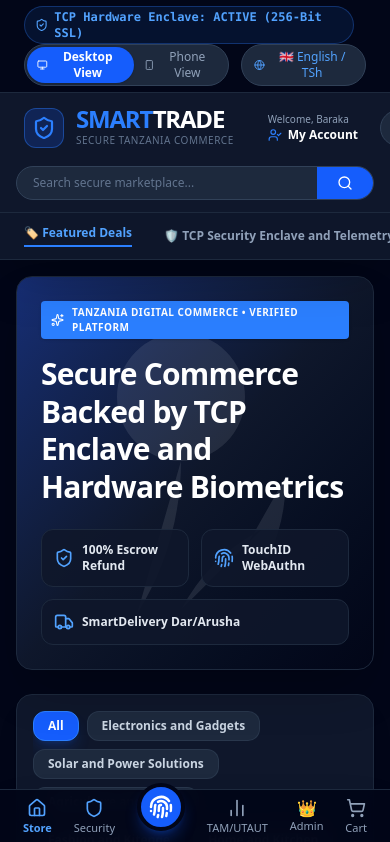
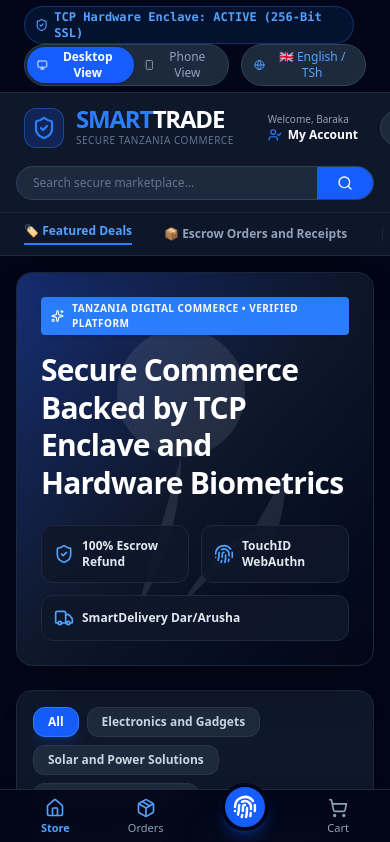
Before and after one commit to babe-li/smart-africa-, a React (Vite) app: page / in a window 390 px wide. Shown: the top 842 px of the page. Built offline with nearby package versions, Linux system fonts and the light colour scheme.

Commit message:
refactor: move security and trust modules to admin portal
Consolidate the TCP Security Hub and TAM/UTAUT dashboard into the Admin Portal to declutter the main navigation. Also, update biometric log status to 'WARNED' and fix a typo in the Swahili translation.

```diff
--- a/src/App.tsx
+++ b/src/App.tsx
@@ -6,8 +6,6 @@
 import { Header } from './components/Header';
 import { MobileBottomNav } from './components/MobileBottomNav';
 import { StorefrontView } from './components/StorefrontView';
-import { TcpSecurityHub } from './components/TcpSecurityHub';
-import { TamUtautDashboard } from './components/TamUtautDashboard';
 import { OrdersView } from './components/OrdersView';
 import { AdminPortalView } from './components/AdminPortalView';
 import { ProductModal } from './components/ProductModal';
@@ -18,7 +16,7 @@
 import { Smartphone, Monitor } from 'lucide-react';
 
 const MainApplication: React.FC = () => {
-  const { deviceViewMode, setDeviceViewMode, swahiliMode, logUserMovement } = useAuth();
+  const { user, deviceViewMode, setDeviceViewMode, swahiliMode, logUserMovement } = useAuth();
   const { addToCart } = useCart();
 
   const [products, setProducts] = useState<Product[]>(() => {
@@ -49,7 +47,16 @@
     logUserMovement('ADD_PRODUCT', `Listed new product: ${newProduct.name} (TSh ${newProduct.priceTzs.toLocaleString()})`);
   };
 
+  React.useEffect(() => {
+    if (activeTab === 'admin_portal' && user?.role !== 'admin') {
+      setActiveTab('store');
+    }
+  }, [activeTab, user]);
+
   const handleTabChange = (newTab: string) => {
+    if (newTab === 'admin_portal' && user?.role !== 'admin') {
+      return;
+    }
     setActiveTab(newTab);
     logUserMovement('PAGE_VIEW', `Navigated to section tab: ${newTab.toUpperCase()}`);
   };
@@ -125,8 +132,6 @@
                   }}
                 />
               )}
-              {activeTab === 'tcp_security' && <TcpSecurityHub />}
-              {activeTab === 'tam_analyzer' && <TamUtautDashboard />}
               {activeTab === 'orders' && <OrdersView />}
               {activeTab === 'admin_portal' && (
                 <AdminPortalView
@@ -156,8 +161,6 @@
                 }}
               />
             )}
-            {activeTab === 'tcp_security' && <TcpSecurityHub />}
-            {activeTab === 'tam_analyzer' && <TamUtautDashboard />}
             {activeTab === 'orders' && <OrdersView />}
             {activeTab === 'admin_portal' && (
               <AdminPortalView
--- a/src/components/AdminPortalView.tsx
+++ b/src/components/AdminPortalView.tsx
@@ -1,6 +1,8 @@
 import React, { useState } from 'react';
 import { useAuth } from '../context/AuthContext';
 import { useCart } from '../context/CartContext';
+import { TcpSecurityHub } from './TcpSecurityHub';
+import { TamUtautDashboard } from './TamUtautDashboard';
 import { Product, Category, UserMovementLog } from '../types';
 import {
   ShieldCheck,
@@ -32,9 +34,9 @@
 }
 
 export const AdminPortalView: React.FC<AdminPortalViewProps> = ({ products, onAddProduct }) => {
-  const { user, adminList, addAdminAccount, userMovements, loginAsAdminDirectly, swahiliMode } = useAuth();
+  const { user, adminList, addAdminAccount, userMovements, swahiliMode } = useAuth();
   const { cart, totalItems, subtotalTzs, orders } = useCart();
-  const [activeTab, setActiveTab] = useState<'movements' | 'inventory' | 'add_product' | 'add_admin'>('movements');
+  const [activeTab, setActiveTab] = useState<'movements' | 'inventory' | 'tcp_security' | 'tam_analyzer' | 'add_product' | 'add_admin'>('movements');
 
   // Movement tracker filters
   const [movementSearch, setMovementSearch] = useState('');
@@ -65,37 +67,20 @@
 
   if (user?.role !== 'admin') {
     return (
-      <div className="bg-slate-900 border border-slate-800 rounded-3xl p-8 max-w-2xl mx-auto text-center space-y-6 shadow-2xl animate-in fade-in duration-300 my-8">
+      <div className="bg-slate-900 border border-slate-800 rounded-3xl p-8 max-w-xl mx-auto text-center space-y-6 shadow-2xl animate-in fade-in duration-300 my-12">
         <div className="w-20 h-20 bg-rose-500/10 border-2 border-rose-500/30 rounded-full flex items-center justify-center mx-auto text-rose-400">
           <Lock className="w-10 h-10" />
         </div>
         <div className="space-y-2">
           <h2 className="text-2xl font-bold text-white">
-            {swahiliMode ? 'Eneo Maalum la Utawala (Restricted Admin Enclave)' : 'Restricted Admin Telemetry Enclave'}
+            {swahiliMode ? 'Imefungwa: Uruhusu wa Utawala Unahitajika' : 'Access Denied: Administrator Permission Required'}
           </h2>
           <p className="text-slate-400 text-sm max-w-md mx-auto leading-relaxed">
-            Access restricted to verified administrators. Required credential: <span className="text-blue-400 font-mono font-bold">myovelababeli@gmail.com</span> with password <span className="text-blue-400 font-mono font-bold">cian2003</span>.
+            {swahiliMode
+              ? 'Hautaruhusiwa kuona eneo hili au telemetry bila idhini ya utawala. Tafadhali ingia na akaunti yenye mamlaka kamili ya msimamizi.'
+              : 'You do not have permission to view the Admin Enclave, telemetry logs, or security analytics. Please authenticate with an authorized administrator account.'}
           </p>
         </div>
-
-        <div className="bg-slate-950 p-4 rounded-2xl border border-slate-800 text-left space-y-2 max-w-md mx-auto">
-          <div className="flex items-center justify-between text-xs">
-            <span className="text-slate-400">Required Username / Email:</span>
-            <span className="font-mono text-white font-bold">myovelababeli@gmail.com</span>
-          </div>
-          <div className="flex items-center justify-between text-xs">
-            <span className="text-slate-400">Required Password:</span>
-            <span className="font-mono text-white font-bold">cian2003</span>
-          </div>
-        </div>
-
-        <button
-          onClick={loginAsAdminDirectly}
-          className="bg-blue-600 hover:bg-blue-500 text-white font-bold px-6 py-3.5 rounded-xl transition-colors shadow-lg shadow-blue-600/20 flex items-center justify-center mx-auto space-x-2 text-sm"
-        >
-          <ShieldCheck className="w-5 h-5" />
-          <span>Instant Login as Root Admin (myovelababeli@gmail.com)</span>
-        </button>
       </div>
     );
   }
@@ -215,6 +200,28 @@
           >
             <ShoppingCart className="w-4 h-4" />
             <span>Cart & Products ({cart.length + products.length})</span>
+          </button>
+          <button
+            onClick={() => setActiveTab('tcp_security')}
+            className={`flex-1 md:flex-none px-3.5 py-2.5 rounded-xl text-xs font-bold transition-all flex items-center justify-center space-x-2 ${
+              activeTab === 'tcp_security'
+                ? 'bg-blue-600 text-white shadow-lg shadow-blue-600/20'
+                : 'bg-slate-950 text-slate-400 border border-slate-800 hover:text-white'
+            }`}
+          >
+            <ShieldCheck className="w-4 h-4" />
+            <span>TCP Security Enclave</span>
+          </button>
+          <button
+            onClick={() => setActiveTab('tam_analyzer')}
+            className={`flex-1 md:flex-none px-3.5 py-2.5 rounded-xl text-xs font-bold transition-all flex items-center justify-center space-x-2 ${
+              activeTab === 'tam_analyzer'
+                ? 'bg-blue-600 text-white shadow-lg shadow-blue-600/20'
+                : 'bg-slate-950 text-slate-400 border border-slate-800 hover:text-white'
+            }`}
+          >
+            <BarChart3 className="w-4 h-4" />
+            <span>TAM & UTAUT Analytics</span>
           </button>
           <button
             onClick={() => setActiveTab('add_product')}
@@ -525,6 +532,20 @@
         </div>
       )}
 
+      {/* SUB-TAB: TCP SECURITY ENCLAVE & BIOMETRIC TELEMETRY */}
+      {activeTab === 'tcp_security' && (
+        <div className="space-y-6">
+          <TcpSecurityHub />
+        </div>
+      )}
+
+      {/* SUB-TAB: TAM AND UTAUT TRUST ANALYZER */}
+      {activeTab === 'tam_analyzer' && (
+        <div className="space-y-6">
+          <TamUtautDashboard />
+        </div>
+      )}
+
       {/* SUB-TAB 2: ADD PRODUCT */}
       {activeTab === 'add_product' && (
         <div className="bg-slate-900 border border-slate-800 rounded-3xl p-6 shadow-xl space-y-6">
--- a/src/components/Header.tsx
+++ b/src/components/Header.tsx
@@ -253,29 +253,14 @@
           🏷️ {swahiliMode ? 'Duka Kuu (Featured Deals)' : 'Featured Deals'}
         </button>
         <button
-          onClick={() => setActiveTab('tcp_security')}
-          className={`font-semibold flex items-center whitespace-nowrap transition-colors ${
-            activeTab === 'tcp_security' ? 'text-blue-400 border-b-2 border-blue-500 pb-1 font-bold' : 'hover:text-white'
-          }`}
-        >
-          🛡️ TCP Security Enclave and Telemetry
-        </button>
-        <button
-          onClick={() => setActiveTab('tam_analyzer')}
-          className={`font-semibold flex items-center whitespace-nowrap transition-colors ${
-            activeTab === 'tam_analyzer' ? 'text-blue-400 border-b-2 border-blue-500 pb-1 font-bold' : 'hover:text-white'
-          }`}
-        >
-          📊 TAM and UTAUT Trust Analyzer
-        </button>
-        <button
           onClick={() => setActiveTab('orders')}
           className={`font-semibold flex items-center whitespace-nowrap transition-colors ${
             activeTab === 'orders' ? 'text-blue-400 border-b-2 border-blue-500 pb-1 font-bold' : 'hover:text-white'
           }`}
         >
-          📦 {swahiliMode ? 'Oda and Risiti zangu' : 'Escrow Orders and Receipts'}
+          📦 {swahiliMode ? 'Oda na Risiti zangu' : 'Escrow Orders and Receipts'}
         </button>
+        {user?.role === 'admin' && (
           <button
             onClick={() => setActiveTab('admin_portal')}
             className={`font-semibold flex items-center whitespace-nowrap transition-colors ${
@@ -284,8 +269,9 @@
                 : 'text-slate-300 hover:text-white bg-slate-800/60 px-3 py-1 rounded-lg border border-slate-700/60'
             }`}
           >
-          👑 {swahiliMode ? 'Utawala (Admin Enclave)' : 'Admin Enclave and Telemetry'}
+            👑 {swahiliMode ? 'Utawala (Admin Enclave)' : 'Admin Enclave & Telemetry'}
           </button>
+        )}
         <span className="text-slate-800">|</span>
         <span className="text-xs text-slate-500 font-mono hidden xl:inline">
           🔒 SSL/TLS 1.3 End-to-End Encrypted Gateway
--- a/src/components/MobileBottomNav.tsx
+++ b/src/components/MobileBottomNav.tsx
@@ -1,5 +1,5 @@
 import React from 'react';
-import { Home, Shield, BarChart2, ShoppingCart, Fingerprint } from 'lucide-react';
+import { Home, Package, ShoppingCart, Fingerprint } from 'lucide-react';
 import { useCart } from '../context/CartContext';
 import { useAuth } from '../context/AuthContext';
 
@@ -17,7 +17,7 @@
   onOpenBiometric
 }) => {
   const { totalItems } = useCart();
-  const { swahiliMode } = useAuth();
+  const { user, swahiliMode } = useAuth();
 
   return (
     <div className="fixed bottom-0 left-0 right-0 bg-slate-950/95 backdrop-blur-md border-t border-slate-800 text-slate-300 py-2 px-3 z-50 shadow-2xl">
@@ -33,13 +33,13 @@
         </button>
 
         <button
-          onClick={() => setActiveTab('tcp_security')}
+          onClick={() => setActiveTab('orders')}
           className={`flex flex-col items-center text-[11px] transition-colors ${
-            activeTab === 'tcp_security' ? 'text-blue-400 font-bold' : 'text-slate-400 hover:text-white'
+            activeTab === 'orders' ? 'text-blue-400 font-bold' : 'text-slate-400 hover:text-white'
           }`}
         >
-          <Shield className="w-5 h-5 mb-0.5 text-blue-400" />
-          <span>Security</span>
+          <Package className="w-5 h-5 mb-0.5 text-blue-400" />
+          <span>{swahiliMode ? 'Oda' : 'Orders'}</span>
         </button>
 
         {/* Center Biometric Touch Trigger */}
@@ -51,16 +51,7 @@
           <Fingerprint className="w-6 h-6 stroke-[2.5]" />
         </button>
 
-        <button
-          onClick={() => setActiveTab('tam_analyzer')}
-          className={`flex flex-col items-center text-[11px] transition-colors ${
-            activeTab === 'tam_analyzer' ? 'text-blue-400 font-bold' : 'text-slate-400 hover:text-white'
-          }`}
-        >
-          <BarChart2 className="w-5 h-5 mb-0.5" />
-          <span>TAM/UTAUT</span>
-        </button>
-
+        {user?.role === 'admin' && (
           <button
             onClick={() => setActiveTab('admin_portal')}
             className={`flex flex-col items-center text-[11px] transition-colors ${
@@ -70,6 +61,7 @@
             <span className="text-base leading-none mb-0.5">👑</span>
             <span>Admin</span>
           </button>
+        )}
 
         <button
           onClick={onOpenCart}
--- a/src/context/AuthContext.tsx
+++ b/src/context/AuthContext.tsx
@@ -362,7 +362,7 @@
       logUserMovement('BIOMETRIC', `Hardware WebAuthn Enrollment Attempted -> Result: ${res.error}`);
       addSecurityLog({
         type: 'BIOMETRIC_AUTH',
-        status: 'WARNING',
+        status: 'WARNED',
         detail: `Hardware sensor feedback: ${res.error}`,
         payloadSnippet: `navigator.credentials.create() exception or cancellation logged.`
       });
@@ -395,7 +395,7 @@
       logUserMovement('BIOMETRIC', `Hardware WebAuthn Verification Attempted -> Result: ${res.error}`);
       addSecurityLog({
         type: 'BIOMETRIC_AUTH',
-        status: 'WARNING',
+        status: 'WARNED',
         detail: `Hardware verification feedback: ${res.error}`,
         payloadSnippet: `navigator.credentials.get() exception or cancellation logged.`
       });
--- a/src/utils/webauthn.ts
+++ b/src/utils/webauthn.ts
@@ -130,7 +130,7 @@
       success: true,
       credentialId: credential.id,
       rawIdBase64: rawIdHex,
-      attestationType: credential.response ? credential.response.type : 'webauthn.create',
+      attestationType: (credential.response as any)?.type || credential.type || 'webauthn.create',
       hardwarePlatformAvailable: isPlatformAvailable,
       telemetryLogs: telemetry
     };
```
Also changed, not shown: src/components/AuthModal.tsx (+0 -19 lines). Lines whose indentation alone changed are shown as unchanged.
